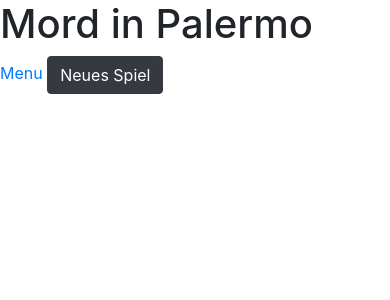
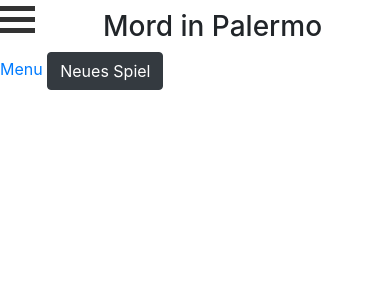
Before and after one commit to BrowserGameScriptz/palermo, a PHP site: page /palermo/ in a window 390 px wide. Shown: the top 300 px of the page. Run offline with PHP 8.4, Linux system fonts and the light colour scheme.

Commit message:
Menu Hamburger added

```diff
--- /dev/null
+++ b/assets/css/site.css
@@ -0,0 +1,46 @@
+h1 {
+  font-size: 28px;
+}
+
+#header {
+  text-align: center;
+}
+
+#header h1 {
+  padding-top: 10px;
+}
+
+
+
+
+/* HAMBURGER */
+.hamburger {
+    display: inline-block;
+    cursor: pointer;
+    float: left;
+}
+
+.bar1, .bar2, .bar3 {
+    width: 35px;
+    height: 5px;
+    background-color: #333;
+    margin: 6px 0;
+    transition: 0.4s;
+}
+
+/* Rotate first bar */
+.hamburger-change .bar1 {
+    -webkit-transform: rotate(-45deg) translate(-9px, 6px) ;
+    transform: rotate(-45deg) translate(-9px, 6px) ;
+}
+
+/* Fade out the second bar */
+.hamburger-change .bar2 {
+    opacity: 0;
+}
+
+/* Rotate last bar */
+.hamburger-change .bar3 {
+    -webkit-transform: rotate(45deg) translate(-8px, -8px) ;
+    transform: rotate(45deg) translate(-8px, -8px) ;
+}
--- /dev/null
+++ b/assets/js/site.js
@@ -0,0 +1,23 @@
+
+// OPEN / CLOSE MMENU, Handle Hamburger
+$(document).ready(function( $ ) {
+  $("#menu").mmenu();
+
+  var API = $("#menu").data( "mmenu" );
+
+  $("#open-menu-hamburger").click(function() {
+    API.open();
+  });
+
+
+  API.bind( "open:start", function() {
+    setTimeout(function() {
+      $("#open-menu-hamburger").addClass("hamburger-change");
+    }, 100);
+  });
+  API.bind( "close:start", function() {
+    setTimeout(function() {
+      $("#open-menu-hamburger").removeClass("hamburger-change");
+    }, 100);
+  });
+});
--- a/index.php
+++ b/index.php
@@ -15,11 +15,15 @@ if (!array_key_exists('p', $_GET)) {
 
 switch(intval($_GET['p'])) {
   case 2:
-    include "templates/aboutus.php";
+    include "templates/rules.php";
     break;
 
   case 3:
     include "templates/aboutus.php";
+    break;
+
+  case 4:
+    include "templates/impressum.php";
     break;
 
   default:
--- a/templates/header.php
+++ b/templates/header.php
@@ -8,10 +8,12 @@
     <link rel="stylesheet" href="<?= Template::getUrl("/assets/css/bootstrap.min.css") ?>">
     <link rel="stylesheet" href="<?= Template::getUrl("/assets/css/fa-svg-with-js.css") ?>">
     <link rel="stylesheet" href="<?= Template::getUrl("/assets/css/jquery.mmenu.all.css") ?>">
+    <link rel="stylesheet" href="<?= Template::getUrl("/assets/css/site.css") ?>">
 
     <script src="<?= Template::getUrl("/assets/js/fontawesome-all.min.js") ?>"></script>
     <script src="<?= Template::getUrl("/assets/js/jquery-3.3.1.min.js") ?>"></script>
     <script src="<?= Template::getUrl("/assets/js/jquery.mmenu.all.js") ?>"></script>
+    <script src="<?= Template::getUrl("/assets/js/site.js") ?>"></script>
 
     <script>
        $(document).ready(function( $ ) {
--- a/templates/landing.php
+++ b/templates/landing.php
@@ -1,5 +1,14 @@
 <div id="page">
   <div id="header">
+
+
+    <div id="open-menu-hamburger" class="hamburger">
+      <div class="bar1"></div>
+      <div class="bar2"></div>
+      <div class="bar3"></div>
+    </div>
+
+
     <h1>Mord in Palermo</h1>
   </div>
 
```
